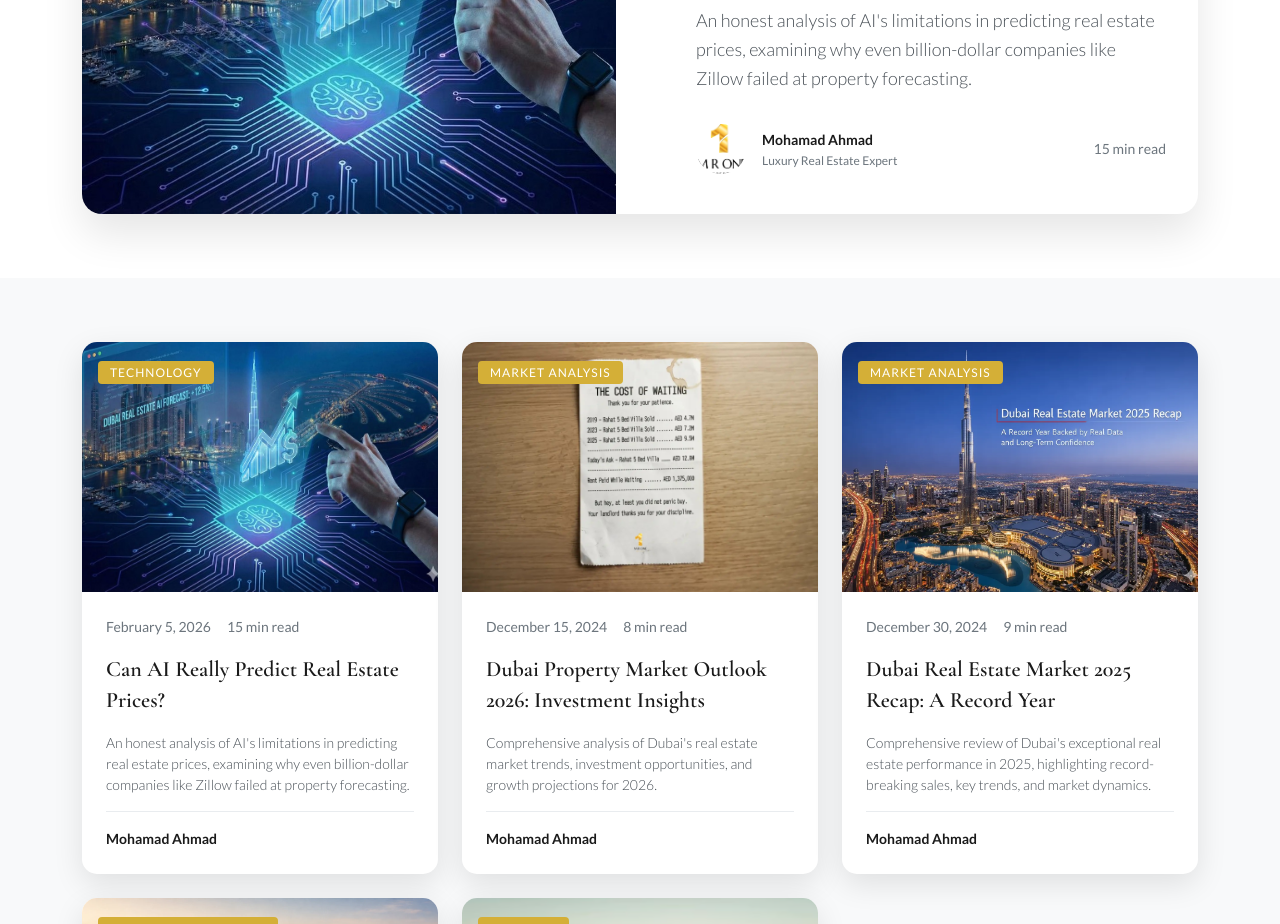
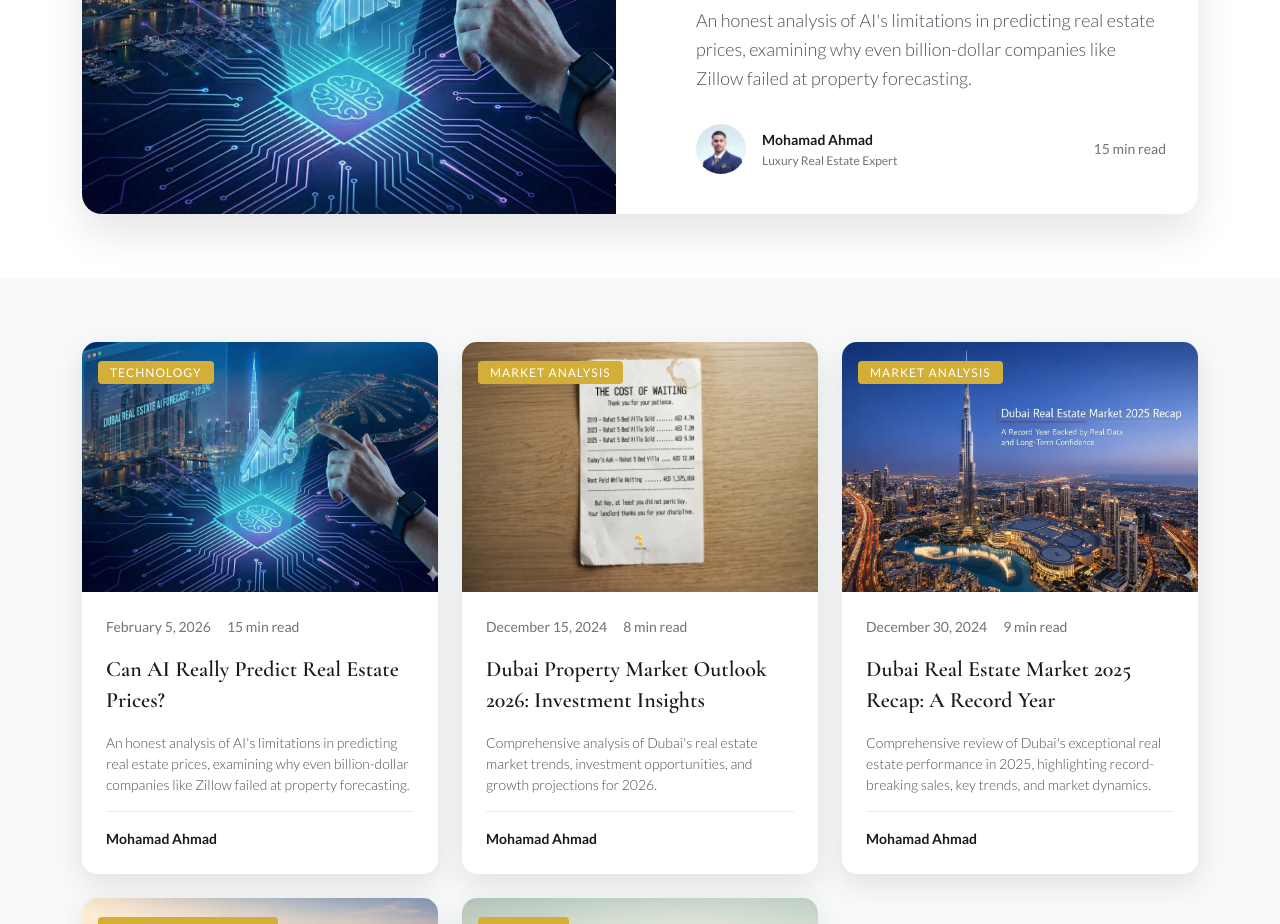
Before and after one commit to leadrives/joshflagg, a plain HTML site: page blog/index.html in a window 1280 px wide. Shown: the part 940-1864 px from the top of the page. Drawn offline with nearby package versions, Linux system fonts and the light colour scheme.

Commit message:
Fix featured blog author avatar: use MohamadAhamad.jpg instead of logo

```diff
--- a/blog/index.html
+++ b/blog/index.html
@@ -144,7 +144,7 @@
               </h2>
               <p class="featured-excerpt">Comprehensive analysis exploring the capabilities and limitations of artificial intelligence in predicting real estate market trends and property values.</p>
               <div class="featured-author-info">
-                <img src="../assets/images/Logo/mronelogo2.png" alt="Mohamad Ahmad" class="author-avatar">
+                <img src="images/MohamadAhamad.jpg" alt="Mohamad Ahmad" class="author-avatar">
                 <div class="author-details">
                   <span class="author-name">Mohamad Ahmad</span>
                   <span class="author-title">Luxury Real Estate Expert</span>
--- a/blog/js/blog-manager.js
+++ b/blog/js/blog-manager.js
@@ -234,7 +234,7 @@ class BlogManager {
         </h2>
         <p class="featured-excerpt">${blog.excerpt}</p>
         <div class="featured-author-info">
-          <img src="../assets/images/Logo/mronelogo2.png" alt="${blog.author}" class="author-avatar">
+          <img src="images/MohamadAhamad.jpg" alt="${blog.author}" class="author-avatar">
           <div class="author-details">
             <span class="author-name">${blog.author}</span>
             <span class="author-title">Luxury Real Estate Expert</span>
```
